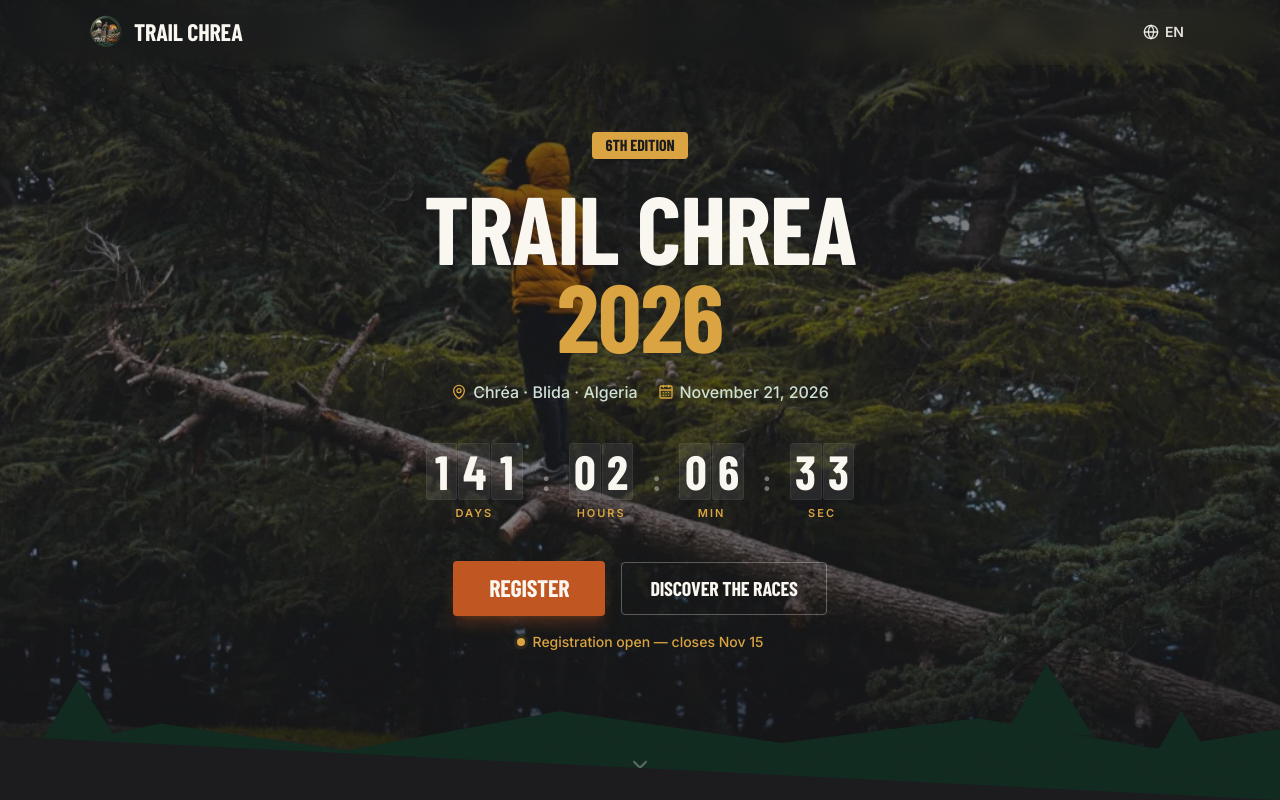
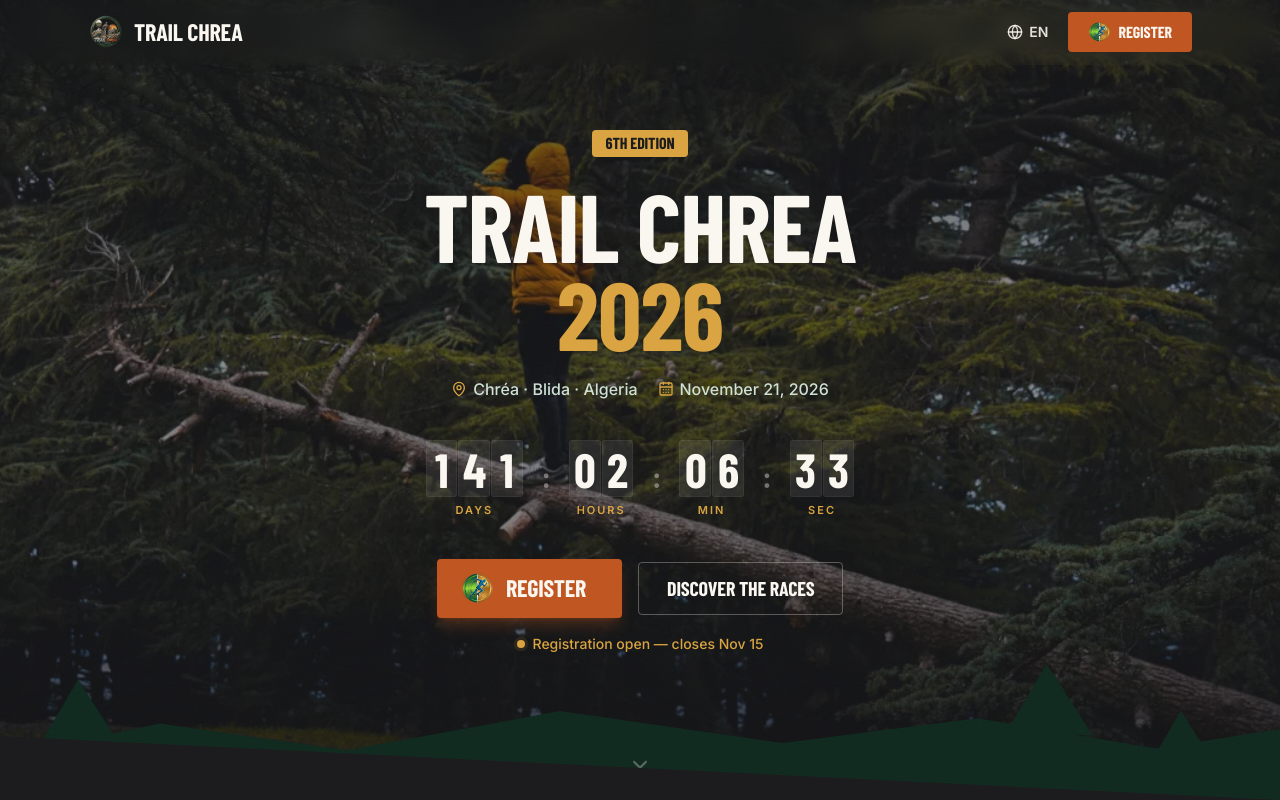
Before and after one commit to benyou1969/trailchrea.com, a Next.js app: page /en in a window 1280 px wide. Shown: the top 800 px of the page. Built offline with nearby package versions, Linux system fonts and the light colour scheme; a web font is replaced by a local one.

Commit message:
feat: extract shared RegisterButton with DZ Moves mark
One terracotta CTA component (platform logo + external link) replaces
three hand-rolled anchors in hero, history and navbar; the navbar
button, commented out until registration opened, is restored. Points
at the live dzmoves.com event URL.

```diff
--- a/src/components/home/hero.tsx
+++ b/src/components/home/hero.tsx
@@ -11,10 +11,9 @@ import {
 } from "framer-motion";
 import { CalendarDays, ChevronDown, MapPin } from "lucide-react";
 
-import { event } from "@/config/race";
 import { easeOutExpo, easeOutQuint, springSnappy } from "@/lib/motion";
 import { useI18n } from "@/components/i18n-provider";
-import { Magnetic } from "@/components/ui/magnetic";
+import { RegisterButton } from "@/components/ui/register-button";
 import { Countdown } from "@/components/home/countdown";
 import { CedarForeground } from "@/components/home/mountains";
 
@@ -200,16 +199,9 @@ export function Hero() {
           transition={{ ...springSnappy, delay: 1.45 }}
           className="mt-10 flex flex-wrap items-center justify-center gap-4"
         >
-          <Magnetic>
-            <a
-              href={event.registration.url}
-              target="_blank"
-              rel="noopener noreferrer"
-              className="display block rounded-sm bg-terracotta px-9 py-4 text-2xl font-bold tracking-wide text-sand shadow-lg shadow-terracotta/30 transition-[color,background-color,transform] duration-150 ease-(--ease-out-expo) hover:bg-terracotta-deep active:scale-[0.97]"
-            >
-              {t.hero.registerCta}
-            </a>
-          </Magnetic>
+          <RegisterButton className="gap-3 py-3.5 pe-9 ps-6 text-2xl shadow-lg shadow-terracotta/30">
+            {t.hero.registerCta}
+          </RegisterButton>
           <a
             href="#courses"
             className="display rounded-sm border border-sand/30 px-7 py-4 text-xl font-semibold tracking-wide text-sand transition-[color,background-color,border-color,transform] duration-150 ease-(--ease-out-expo) hover:border-sand/60 hover:bg-white/5 active:scale-[0.97]"
--- a/src/components/home/history.tsx
+++ b/src/components/home/history.tsx
@@ -21,6 +21,7 @@ import {
 } from "@/lib/motion";
 import { useI18n } from "@/components/i18n-provider";
 import { Contours } from "@/components/ui/contours";
+import { RegisterButton } from "@/components/ui/register-button";
 import { Reveal } from "@/components/ui/reveal";
 import { cn } from "@/lib/utils";
 
@@ -326,15 +327,10 @@ export function History() {
                     className="mt-2.5 h-1.5 rounded-full border border-dashed border-gold/50"
                   />
                 </div>
-                <a
-                  href={event.registration.url}
-                  target="_blank"
-                  rel="noopener noreferrer"
-                  className="display mt-7 inline-flex items-center gap-2 rounded-sm bg-terracotta px-5 py-3 text-base font-bold tracking-wide text-sand transition-[color,background-color,transform] duration-150 ease-(--ease-out-expo) hover:bg-terracotta-deep active:scale-[0.97]"
-                >
+                <RegisterButton className="mt-7 px-5 py-3 text-base">
                   {t.hero.registerCta}
                   <ArrowUpRight className="size-4 rtl:-scale-x-100" aria-hidden="true" />
-                </a>
+                </RegisterButton>
               </div>
             </Reveal>
           </li>
--- a/src/components/layout/navbar.tsx
+++ b/src/components/layout/navbar.tsx
@@ -12,7 +12,6 @@ import {
 } from "framer-motion";
 import { Menu, X } from "lucide-react";
 
-import { event } from "@/config/race";
 import { easeOutExpo } from "@/lib/motion";
 import { cn } from "@/lib/utils";
 import { useI18n } from "@/components/i18n-provider";
@@ -21,6 +20,7 @@ import {
   LanguageSwitcher,
 } from "@/components/layout/language-switcher";
 import { Logo } from "@/components/layout/logo";
+import { RegisterButton } from "@/components/ui/register-button";
 
 export function Navbar() {
   const { lang, t, dir } = useI18n();
@@ -104,16 +104,9 @@ export function Navbar() {
           <div className="hidden lg:block">
             <LanguageSwitcher />
           </div>
-          {/* Register button hidden for now — restore when registration opens:
-          <a
-            href={event.registration.url}
-            target="_blank"
-            rel="noopener noreferrer"
-            className="display hidden rounded-sm bg-terracotta px-5 py-2.5 text-base font-bold tracking-wide text-sand transition-[color,background-color,transform] duration-150 ease-(--ease-out-expo) hover:bg-terracotta-deep active:scale-[0.97] sm:block"
-          >
+          <RegisterButton className="hidden px-5 py-2.5 text-base sm:inline-flex">
             {t.nav.register}
-          </a>
-          */}
+          </RegisterButton>
           <button
             type="button"
             onClick={() => setOpen(true)}
@@ -204,14 +197,9 @@ export function Navbar() {
                 <div className="mb-6">
                   <LanguagePills />
                 </div>
-                <a
-                  href={event.registration.url}
-                  target="_blank"
-                  rel="noopener noreferrer"
-                  className="display block rounded-sm bg-terracotta px-6 py-4 text-center text-2xl font-bold text-sand transition-transform duration-150 ease-(--ease-out-expo) active:scale-[0.97]"
-                >
+                <RegisterButton className="flex gap-3 px-6 py-4 text-2xl">
                   {t.nav.register}
-                </a>
+                </RegisterButton>
                 <p className="mt-3 text-center text-sm text-cedar-mist">
                   {t.hero.urgency}
                 </p>
--- /dev/null
+++ b/src/components/ui/register-button.tsx
@@ -0,0 +1,38 @@
+import Image from "next/image";
+
+import { event } from "@/config/race";
+import { cn } from "@/lib/utils";
+
+/**
+ * The terracotta registration CTA with the DZ Moves platform mark —
+ * one source of truth for the brand's primary action. Size/layout per
+ * context comes in through className; the logo scales with the font.
+ */
+export function RegisterButton({
+  className,
+  children,
+}: {
+  className?: string;
+  children: React.ReactNode;
+}) {
+  return (
+    <a
+      href={event.registration.url}
+      target="_blank"
+      rel="noopener noreferrer"
+      className={cn(
+        "display inline-flex items-center justify-center gap-2 rounded-sm bg-terracotta font-bold tracking-wide text-sand transition-[color,background-color,transform] duration-150 ease-(--ease-out-expo) hover:bg-terracotta-deep active:scale-[0.97]",
+        className,
+      )}
+    >
+      <Image
+        src="/images/dzmoves.png"
+        alt=""
+        width={35}
+        height={33}
+        className="h-[1.3em] w-auto shrink-0"
+      />
+      {children}
+    </a>
+  );
+}
--- a/src/config/race.ts
+++ b/src/config/race.ts
@@ -133,7 +133,7 @@ export const event = {
     closesAt: "2026-11-15T23:59:59+01:00",
     closesDisplay: "15 novembre 2026",
     /** external — every S'inscrire CTA points here */
-    url: "https://dzmoves.com/en/events/trail-chrea/register",
+    url: "https://dzmoves.com/events/trail-chrea",
   },
   organizers: {
     main: "Gravir",
```
